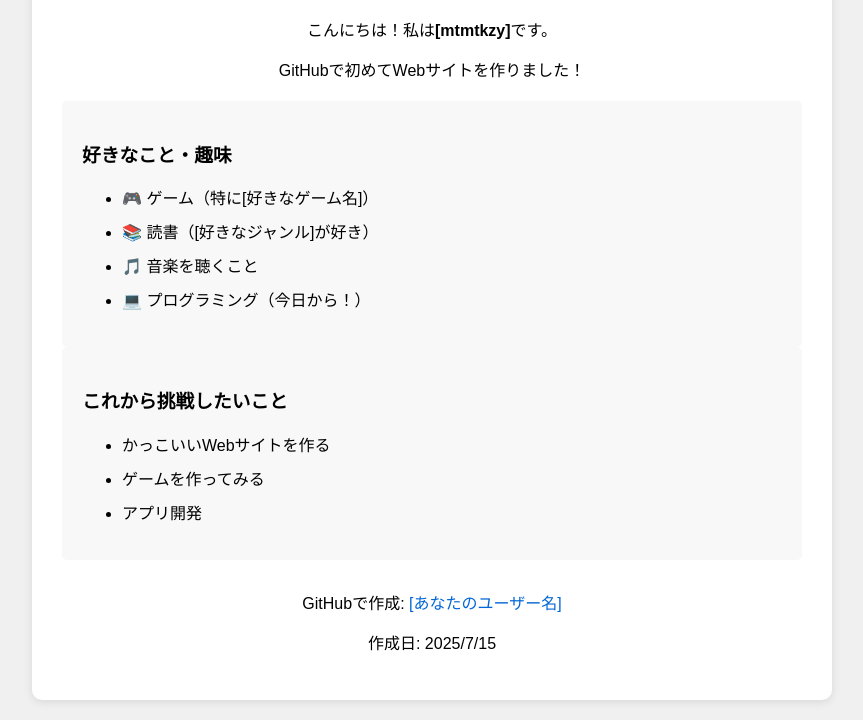
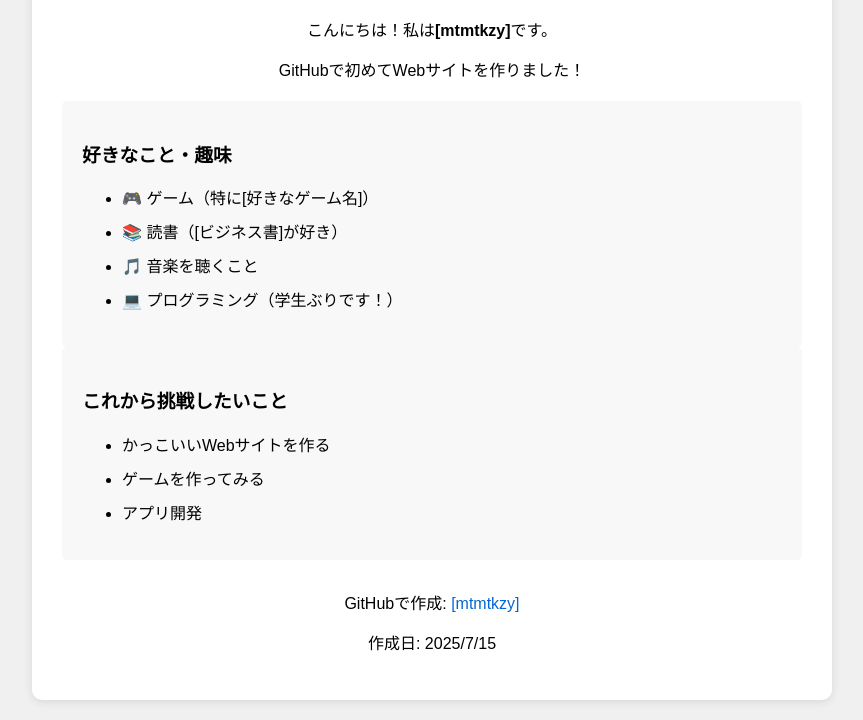
Before and after one commit to mtmtkzy/my-first-website, a plain HTML site: page index.html in a window 1280 px wide. Shown: the part 177-897 px from the top of the page, without its empty margins (208-1071 px from the left). Drawn offline with Linux system fonts and the light colour scheme.

Commit message:
Update index.html

```diff
--- a/index.html
+++ b/index.html
@@ -61,9 +61,9 @@
             <h3>好きなこと・趣味</h3>
             <ul>
                 <li>🎮 ゲーム（特に[好きなゲーム名]）</li>
-                <li>📚 読書（[好きなジャンル]が好き）</li>
+                <li>📚 読書（[ビジネス書]が好き）</li>
                 <li>🎵 音楽を聴くこと</li>
-                <li>💻 プログラミング（今日から！）</li>
+                <li>💻 プログラミング（学生ぶりです！）</li>
             </ul>
         </div>
 
@@ -77,7 +77,7 @@
         </div>
 
         <div class="github-link">
-            <p>GitHubで作成: <a href="https://github.com/[あなたのユーザー名]">[あなたのユーザー名]</a></p>
+            <p>GitHubで作成: <a href="https://github.com/[あなたのユーザー名]">[mtmtkzy]</a></p>
             <p>作成日: <span id="date"></span></p>
         </div>
     </div>
```
